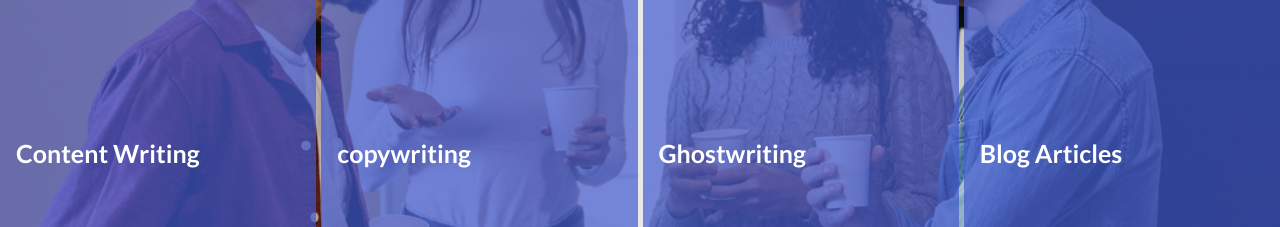
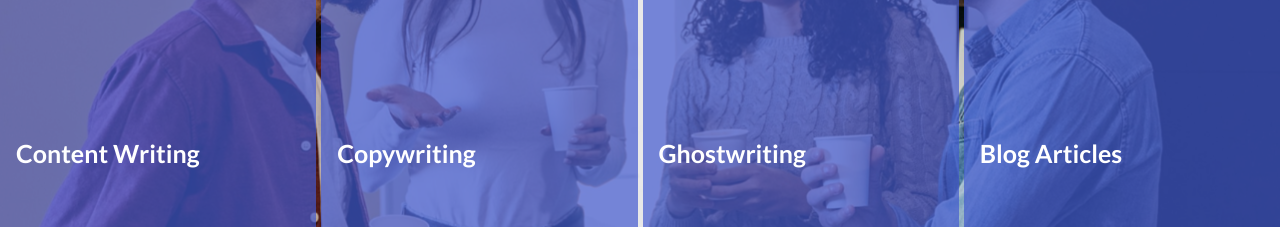
Before and after one commit to DanielAkintola/pendrip-app, a React (Vite) app: page / in a window 1280 px wide. Shown: the part 940-1167 px from the top of the page. Built offline with nearby package versions, Linux system fonts and the light colour scheme.

Commit message:
Changed Icon

```diff
--- a/src/constants/index.js
+++ b/src/constants/index.js
@@ -1,4 +1,4 @@
-import { CgWebsite } from "react-Icons/cg";
+import { AiFillLayout } from "react-Icons/ai";
 import { HiShoppingBag } from "react-Icons/hi";
 import { PiScrollBold } from "react-Icons/pi";
 import { SlEnvolopeLetter } from "react-icons/sl";
@@ -25,12 +25,12 @@ export const servicesList = [
 		id: "01",
 		title: "Content Writing",
 		text: "Engage your audience with compelling content that leaves a lasting impression.",
-		Icon: CgWebsite,
+		Icon: AiFillLayout,
 	},
 
 	{
 		id: "02",
-		title: "copywriting",
+		title: "Copywriting",
 		text: "Harness the power of persuasive copy to captivate your target market and drive conversions.",
 		Icon: PiScrollBold,
 	},
```
